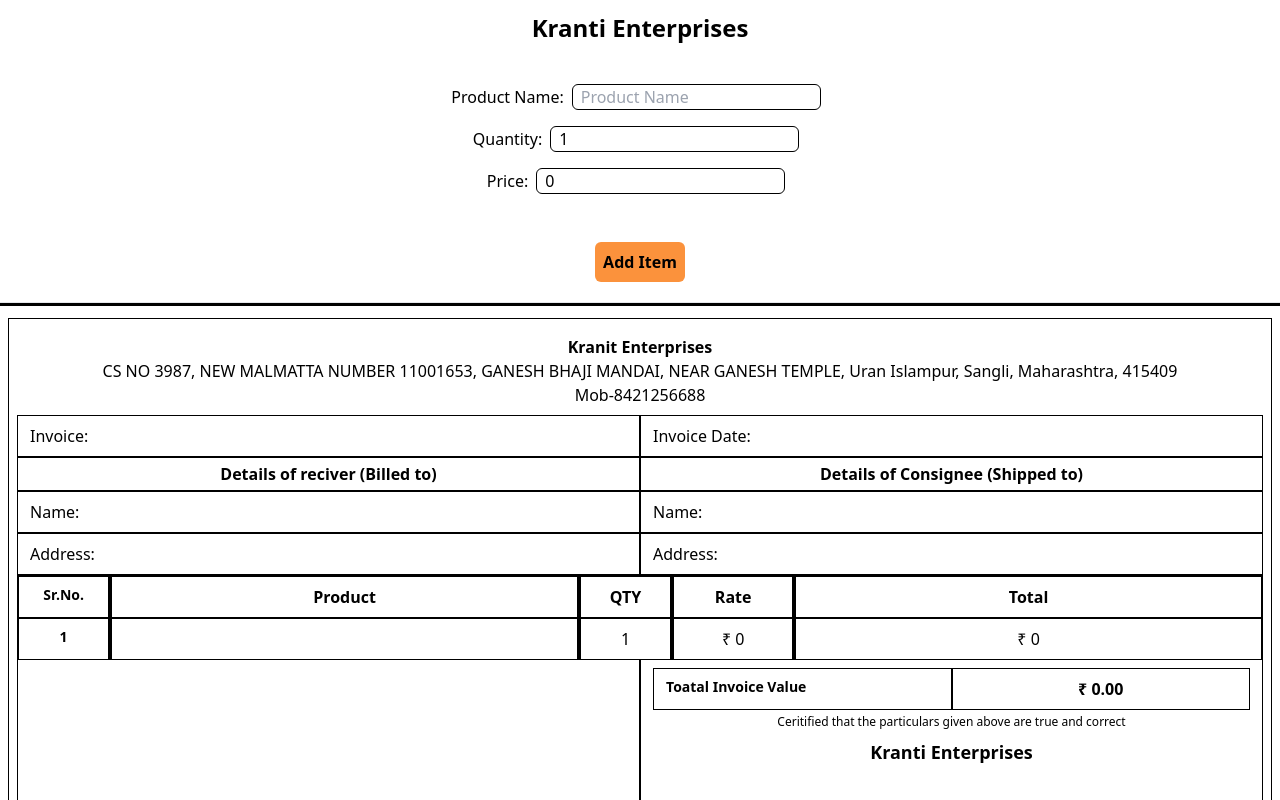
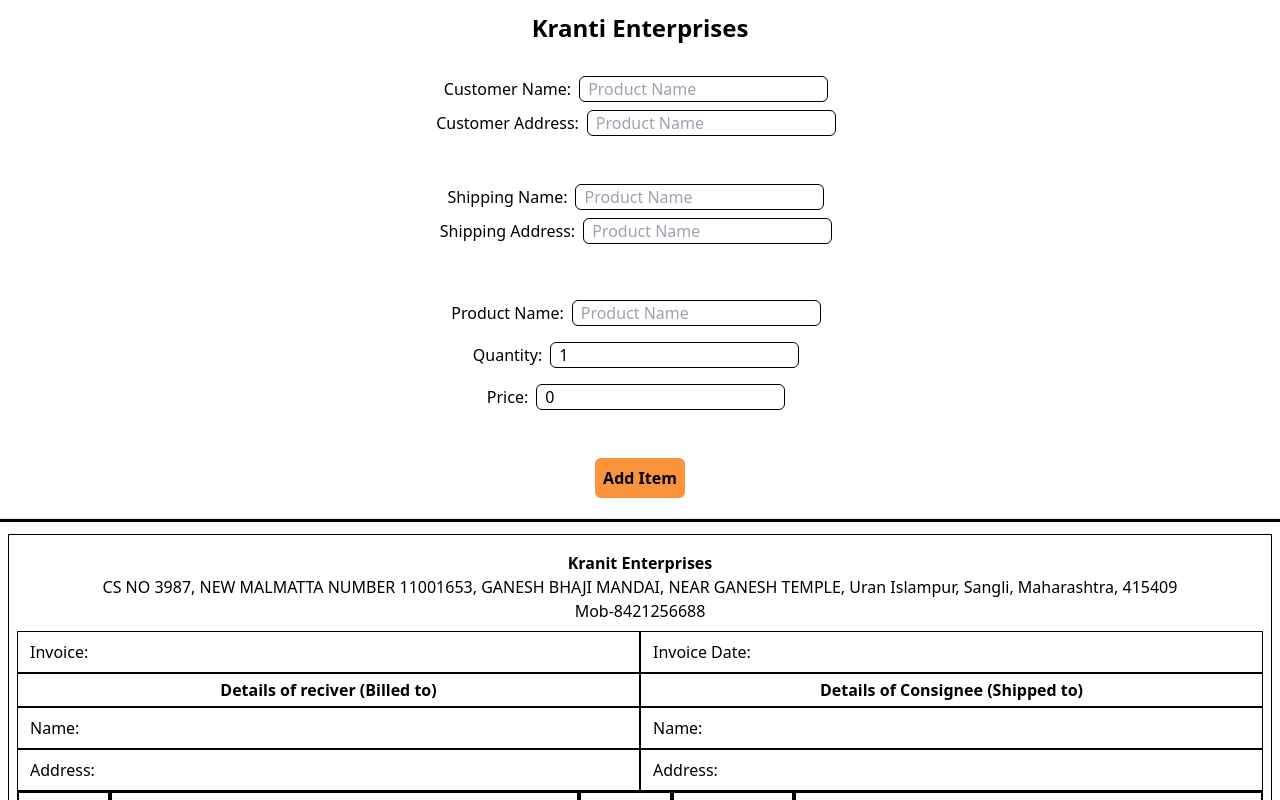
Before and after one commit to 0mkarBhosale07/kranti-enterprises-invoice, a React (Vite) app: page / in a window 1280 px wide. Shown: the top 800 px of the page. Built offline with nearby package versions, Linux system fonts and the light colour scheme.

Commit message:
Update Add.jsx

```diff
--- a/src/Add.jsx
+++ b/src/Add.jsx
@@ -2,6 +2,16 @@ import { useState } from "react";
 import html2pdf from "html2pdf.js";
 
 function Add() {
+  const [customerDetails, setCustomerDetails] = useState({
+    customerName: "",
+    customerAddress: "",
+  });
+
+  const [shippingDetails, setShippingDetails] = useState({
+    shippingName: "",
+    shippingAddress: "",
+  });
+
   const [items, setItems] = useState([
     { productName: "", quantity: 1, price: 0, totalPrice: 0 },
   ]);
@@ -50,6 +60,76 @@ function Add() {
     <div>
       <div className="main text-center text-2xl font-bold my-3">
         Kranti Enterprises
+      </div>
+      <div className="details">
+        <div className="grid text-center p-5 mb-2">
+          <label>
+            Customer Name:
+            <input
+              type="text"
+              placeholder="Product Name"
+              className="border border-black rounded-md mx-2 px-2 mb-2"
+              name="customerName"
+              value={customerDetails.customerName}
+              onChange={(e) =>
+                setCustomerDetails({
+                  ...customerDetails,
+                  customerName: e.target.value,
+                })
+              }
+            />
+          </label>
+          <label>
+            Customer Address:
+            <input
+              type="text"
+              placeholder="Product Name"
+              className="border border-black rounded-md mx-2 px-2"
+              name="customerAddress"
+              value={customerDetails.customerAddress}
+              onChange={(e) =>
+                setCustomerDetails({
+                  ...customerDetails,
+                  customerAddress: e.target.value,
+                })
+              }
+            />
+          </label>
+        </div>
+        <div className="grid text-center p-5 mb-2">
+          <label>
+            Shipping Name:
+            <input
+              type="text"
+              placeholder="Product Name"
+              className="border border-black rounded-md mx-2 px-2 mb-2"
+              name="shippingName"
+              value={shippingDetails.shippingName}
+              onChange={(e) =>
+                setShippingDetails({
+                  ...shippingDetails,
+                  shippingName: e.target.value,
+                })
+              }
+            />
+          </label>
+          <label>
+            Shipping Address:
+            <input
+              type="text"
+              placeholder="Product Name"
+              className="border border-black rounded-md mx-2 px-2"
+              name="shippingAddress"
+              value={shippingDetails.shippingAddress}
+              onChange={(e) =>
+                setShippingDetails({
+                  ...shippingDetails,
+                  shippingAddress: e.target.value,
+                })
+              }
+            />
+          </label>
+        </div>
       </div>
       {items.map((item, index) => (
         <div key={index} className="grid text-center p-5">
@@ -124,18 +204,38 @@ function Add() {
           </div>
           <div className="details flex">
             <div className="border border-black w-full px-3 py-2">
-              <p>Name:</p>
+              <p>
+                Name:{" "}
+                <span className="font-bold">
+                  {customerDetails.customerName}
+                </span>{" "}
+              </p>
             </div>
             <div className="border border-black w-full px-3 py-2">
-              <p>Name:</p>
+              <p>
+                Name:{" "}
+                <span className="font-bold">
+                  {shippingDetails.shippingName}
+                </span>{" "}
+              </p>
             </div>
           </div>
           <div className="details flex">
             <div className="border border-black w-full px-3 py-2">
-              <p>Address:</p>
+              <p>
+                Address:{" "}
+                <span className="font-bold">
+                  {customerDetails.customerAddress}
+                </span>{" "}
+              </p>
             </div>
             <div className="border border-black w-full px-3 py-2">
-              <p>Address:</p>
+              <p>
+                Address:{" "}
+                <span className="font-bold">
+                  {shippingDetails.shippingAddress}
+                </span>{" "}
+              </p>
             </div>
           </div>
           <div className="main-bill-header flex text-center">
```
